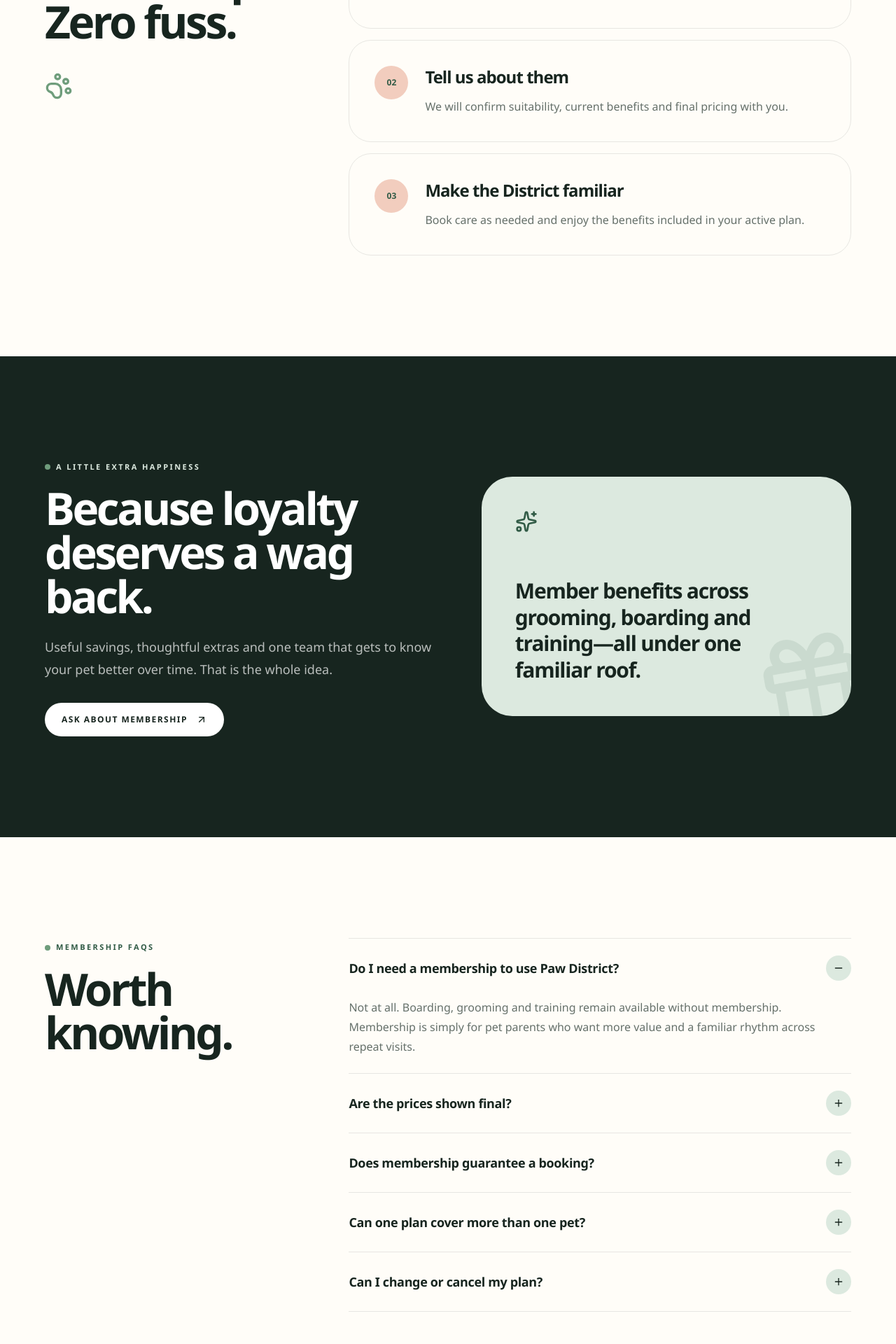
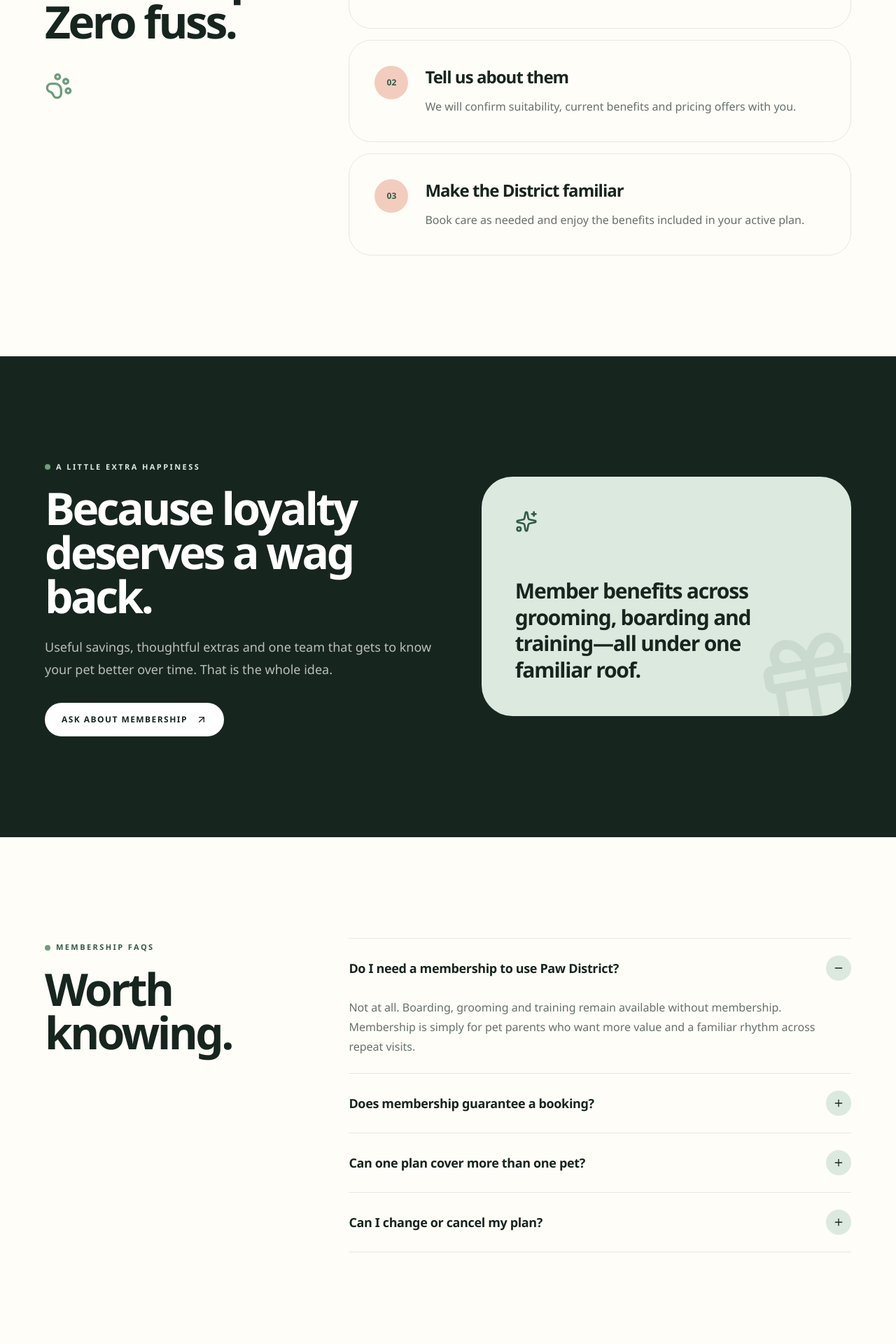
Before and after one commit to srn932/paw-district, a Next.js app: page /membership in a window 1280 px wide. Shown: the part 3160-5080 px from the top of the page at 70% size. Built offline with nearby package versions, Linux system fonts and the light colour scheme; no server answers.

Commit message:
Update page.tsx

```diff
--- a/src/app/membership/page.tsx
+++ b/src/app/membership/page.tsx
@@ -41,7 +41,7 @@
 
 const steps = [
   ["01", "Choose your fit", "Start with the plan closest to the care your pet uses most."],
-  ["02", "Tell us about them", "We will confirm suitability, current benefits and final pricing with you."],
+  ["02", "Tell us about them", "We will confirm suitability, current benefits and pricing offers with you."],
   ["03", "Make the District familiar", "Book care as needed and enjoy the benefits included in your active plan."],
 ];
 
@@ -52,11 +52,6 @@
       "Not at all. Boarding, grooming and training remain available without membership. Membership is simply for pet parents who want more value and a familiar rhythm across repeat visits.",
   },
   {
-    question: "Are the prices shown final?",
-    answer:
-      "The membership structure is ready, but launch pricing is still being finalised. Speak with the Paw District team for the current price and inclusions before joining.",
-  },
-  {
     question: "Does membership guarantee a booking?",
     answer:
       "No. All bookings remain subject to availability and suitability for the pet and requested service. Some plans may include a preferred request window, but every visit is confirmed directly.",
@@ -64,7 +59,7 @@
   {
     question: "Can one plan cover more than one pet?",
     answer:
-      "Multi-pet rules will be confirmed with the final membership terms. Tell us about your pets and we will help you find the most sensible option.",
+      "Multi-pet rules will be confirmed after consultation. Tell us about your pets and we will help you find the most sensible option.",
   },
   {
     question: "Can I change or cancel my plan?",
```
